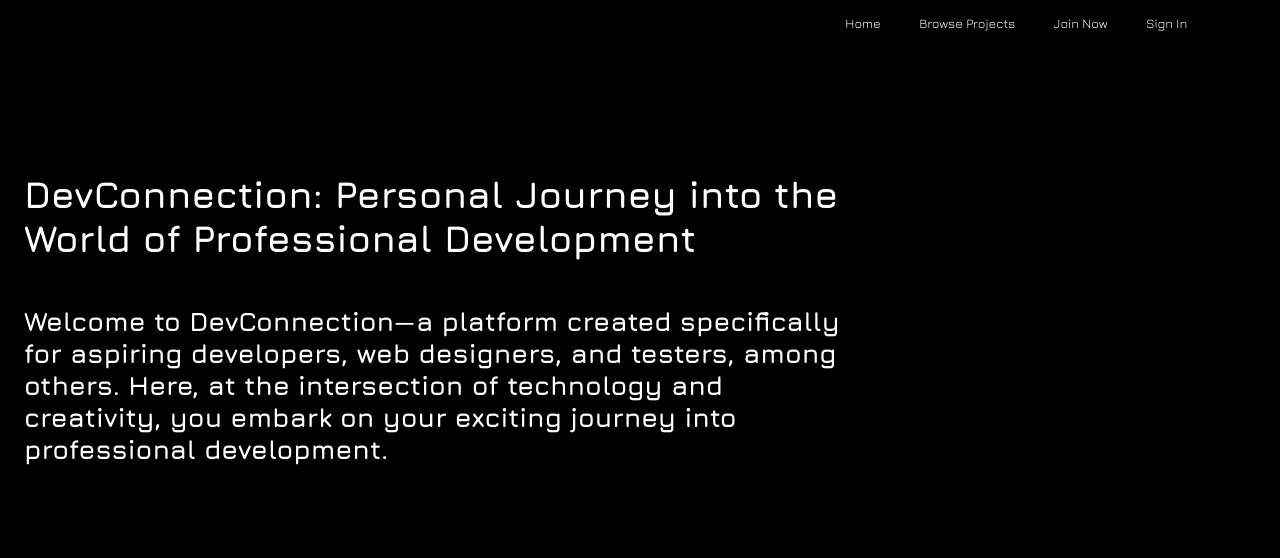
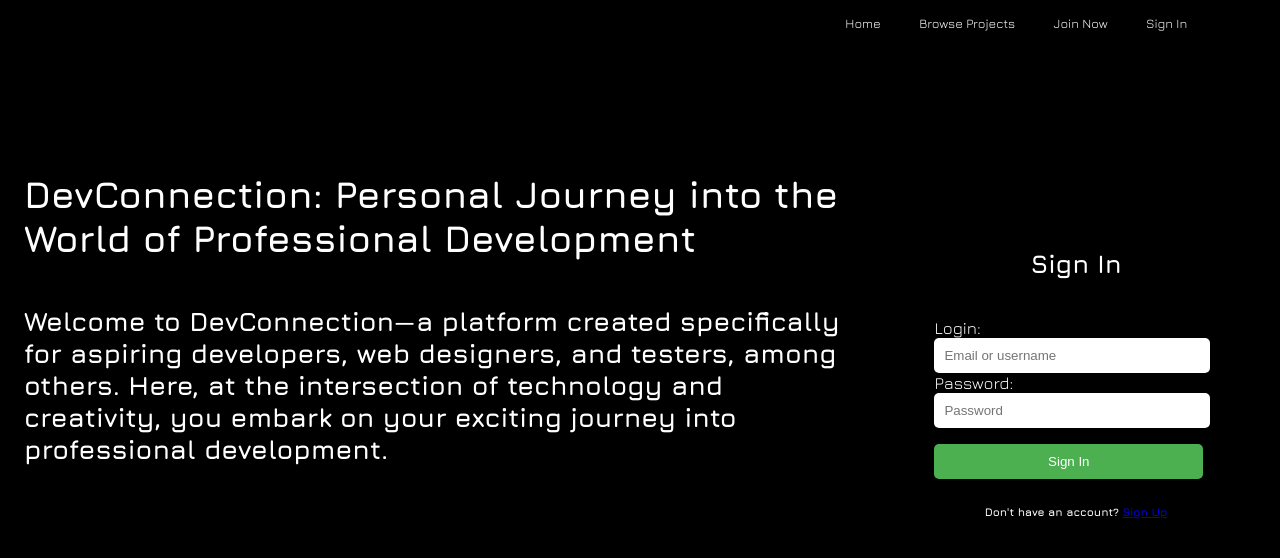
Before and after one commit to Code-the-Dream-School/ffprac-team1-front, a React (Vite) app: page / in a window 1280 px wide. Shown: the top 558 px of the page. Built offline with nearby package versions, Linux system fonts and the light colour scheme; no server answers.

Commit message:
add login form to landing page.

```diff
--- a/src/components/Layout/LandingPage.jsx
+++ b/src/components/Layout/LandingPage.jsx
@@ -9,6 +9,17 @@ const LandingPage = () => (
       <h5>Welcome to DevConnection—a platform created specifically for aspiring developers, web designers, and testers, among others. Here, at the intersection of technology and creativity, you embark on your exciting journey into professional development.</h5>
     </div>
     <div class="box" id="box2">
+      <div class="container2">
+        <h1>Sign In</h1>
+        <div class="login">
+          Login: <br />
+          <input type="text" className="landingPage-input" placeholder="Email or username"></input> <br />
+          Password: <br />
+          <input type="text" className="landingPage-input" placeholder="Password"></input> <br />
+          <button>Sign In</button>
+          <h6>Don't have an account? <a href="/register">Sign Up</a></h6>
+        </div>
+      </div>
     </div>
   </div>
 );
--- a/src/components/Layout/Layout.css
+++ b/src/components/Layout/Layout.css
@@ -27,3 +27,35 @@ body {
     margin-top: 12vh;
     text-align: center;
 }
+
+.login {
+    text-align: left;
+    margin: 3vw;
+    font-size: 1.3vw;
+}
+
+.landingPage-input {
+    width: 20vw;
+    padding: 10px;
+    border: none;
+    border-radius: 5px;
+    cursor:text;
+}
+
+button {
+    width: 21vw;
+    margin-top: 2vh;
+    padding: 10px;
+    background-color: #4CAF50;
+    color: white;
+    border: none;
+    border-radius: 5px;
+    cursor: pointer;
+}
+
+button:hover {
+    background-color: #45a049;
+}
+h6 {
+    text-align: center;
+}
```
